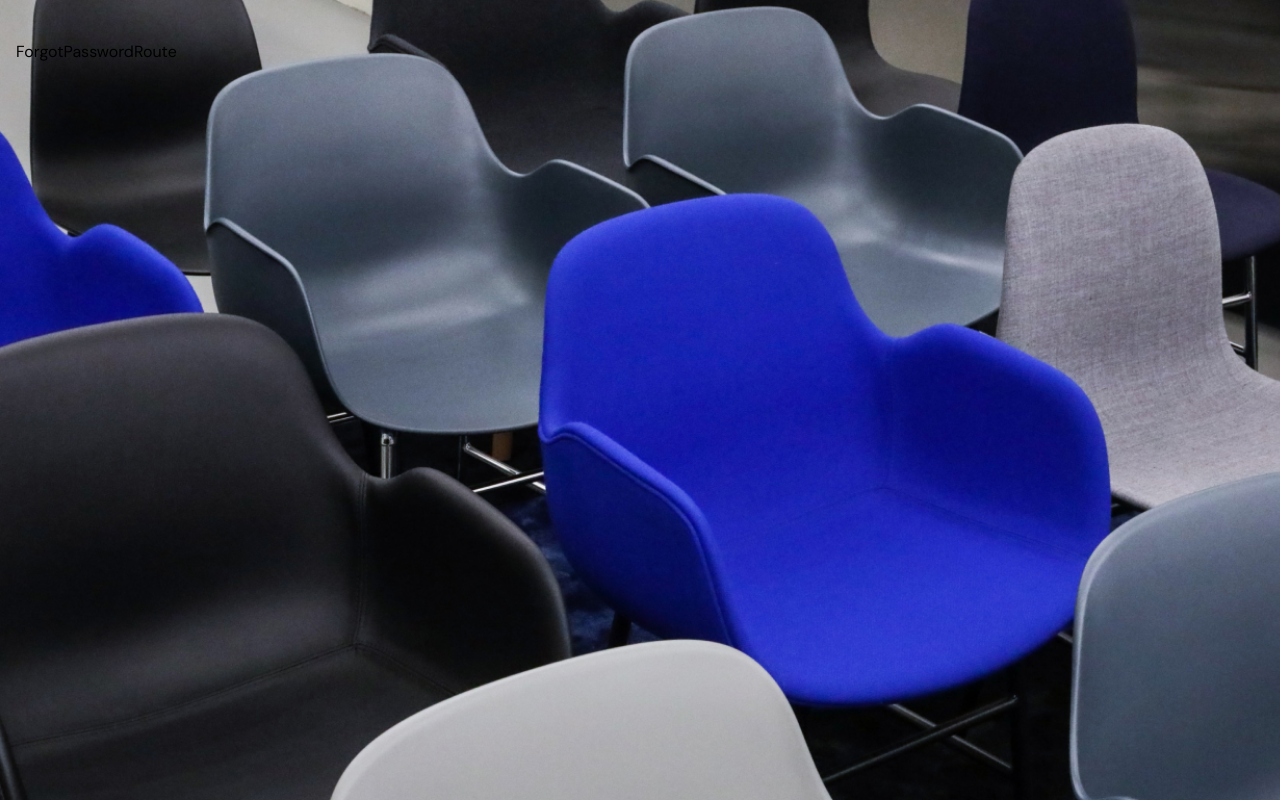
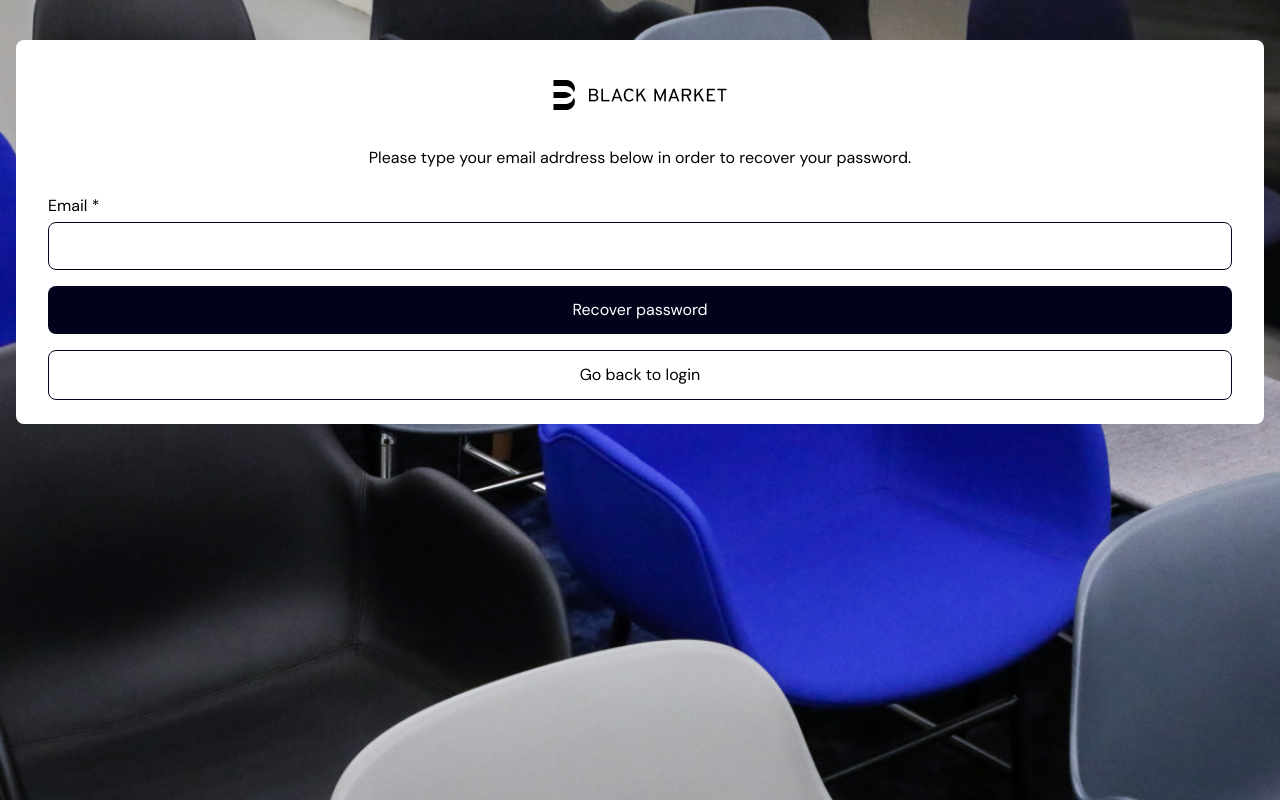
Before and after one commit to Alejoboga20/blackmarket-web, a React (Vite) app: page /auth/forgot-password in a window 1280 px wide. Built offline with nearby package versions, Linux system fonts and the light colour scheme.

Commit message:
forgot password form

```diff
--- a/src/pages/auth/ForgotPasswordRoute.tsx
+++ b/src/pages/auth/ForgotPasswordRoute.tsx
@@ -1,3 +1,46 @@
+import { Link } from 'react-router-dom';
+import logo from '/images/Logo.png';
+import { Button, InputField } from '../../components';
+
 export const ForgotPasswordRoute = () => {
-	return <div id='forgot-password-page'>ForgotPasswordRoute</div>;
+	return (
+		<div id='forgot-password-page'>
+			<form
+				action='/auth/forgot-password'
+				className='rounded-lg bg-white px-8 pt-10 pb-6'
+				noValidate
+			>
+				<div className='flex w-full justify-center'>
+					<img src={logo} alt='blackmarket' />
+				</div>
+
+				<p className='mt-9 text-center'>
+					Please type your email adrdress below in order to recover your password.
+				</p>
+
+				<div className='mt-2 flex flex-col'>
+					<InputField label='Email' name='email' isRequired type='email' />
+
+					<Button
+						className='mt-4'
+						label='Recover password'
+						type='submit'
+						variant='primary'
+						onClick={() => console.log('Recover password')}
+						fullWidth
+					/>
+					<Link to='/auth'>
+						<Button
+							className='mt-4'
+							label='Go back to login'
+							type='submit'
+							variant='outline'
+							onClick={() => console.log('Go back to login')}
+							fullWidth
+						/>
+					</Link>
+				</div>
+			</form>
+		</div>
+	);
 };
```
